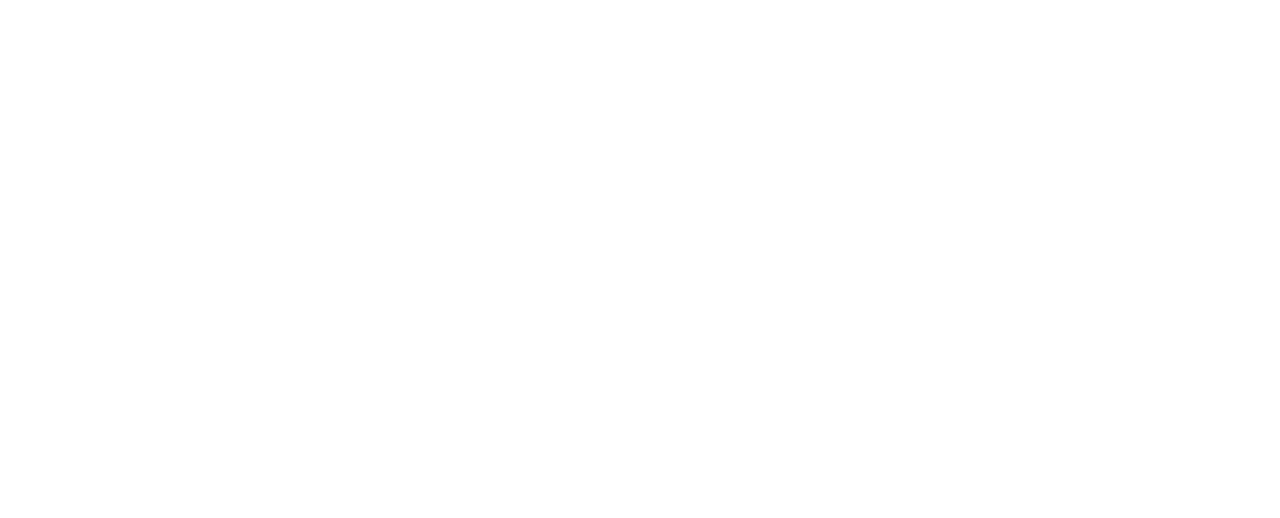
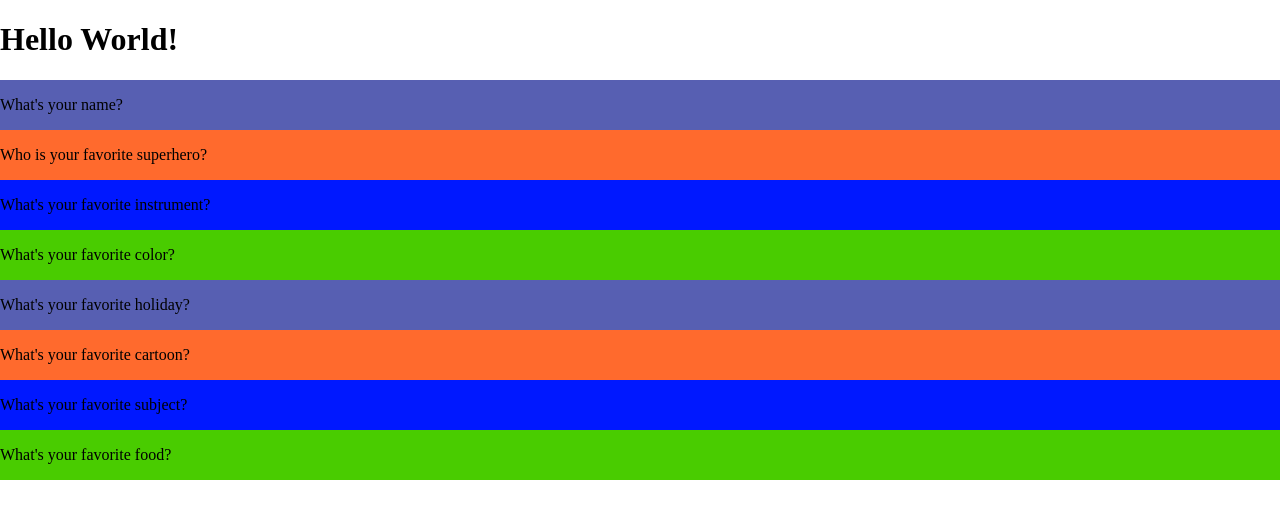
Before and after one commit to carmalou/twisterjs-site-generator, a plain HTML site: page index.html in a window 1280 px wide. Drawn offline with Linux system fonts and the light colour scheme.

Commit message:
trying to get flexbox working

```diff
--- a/index.html
+++ b/index.html
@@ -3,4 +3,41 @@
 
   Site will include All the games and videos. Top menu will have drop downs. Black background. Begin work on this tomorrow.
 
-->
+-->
+
+<!DOCTYPE html>
+<html>
+  <head>
+    <link rel="stylesheet" type="text/css" href="styles.css">
+  </head>
+
+  <body>
+    <h1>Hello World!</h1>
+    <div class="parent-container">
+      <div class="name-container">
+        <p>What's your name?</p>
+      </div>
+      <div class="superhero-container">
+        <p>Who is your favorite superhero?</p>
+      </div>
+      <div class="music-container">
+        <p>What's your favorite instrument?</p>
+      </div>
+      <div class="color-container">
+        <p>What's your favorite color?</p>
+      </div>
+      <div class="holiday-container">
+        <p>What's your favorite holiday?</p>
+      </div>
+      <div class="cartoon-container">
+        <p>What's your favorite cartoon?</p>
+      </div>
+      <div class="subject-container">
+        <p>What's your favorite subject?</p>
+      </div>
+      <div class="food-container">
+        <p>What's your favorite food?</p>
+      </div>
+    </div>
+  </body>
+</html>
--- /dev/null
+++ b/styles.css
@@ -0,0 +1,56 @@
+body {
+  margin: 0 !important;
+  /*color: #F8F8FF;*/
+  height: 100%;
+}
+
+div {
+  width: 100%;
+  height: 100%;
+}
+
+div.parent-container {
+  display: flex;
+  flex-wrap: wrap;
+  align-items: stretch;
+}
+
+div.name-container {
+  background-color: #575FB2;
+  flex-direction: column;
+}
+
+div.superhero-container {
+  background-color: #FF6A2D;
+  flex-direction: column;
+}
+
+div.music-container {
+  background-color: #0018FF;
+  flex-direction: column;
+}
+
+div.color-container {
+  background-color: #49CC00;
+  flex-direction: column;
+}
+
+div.holiday-container {
+  background-color: #575FB2;
+  flex-direction: column;
+}
+
+div.cartoon-container {
+  background-color: #FF6A2D;
+  flex-direction: column;
+}
+
+div.subject-container {
+  background-color: #0018FF;
+  flex-direction: column;
+}
+
+div.food-container {
+  background-color: #49CC00;
+  flex-direction: column;
+}
```
